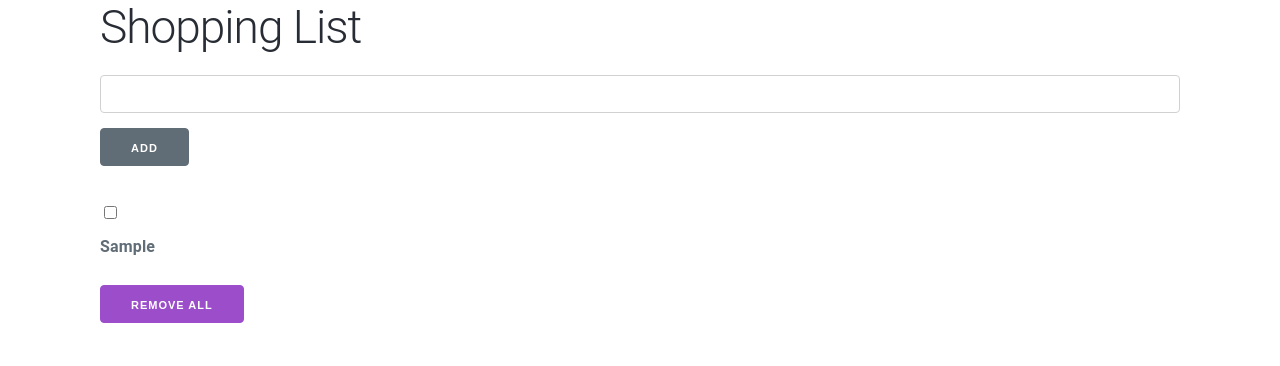
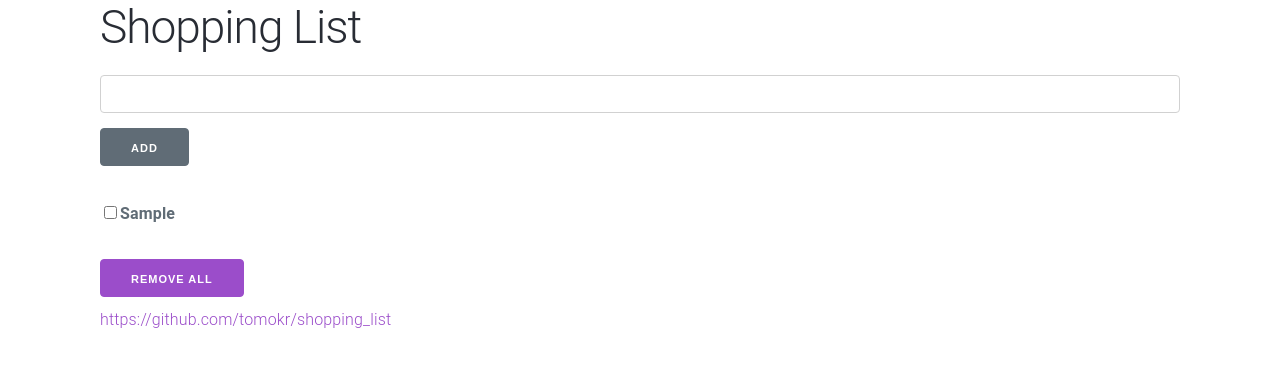
Before and after one commit to tomokr/what_to_bring, a React (Create React App) app: page / in a window 1280 px wide. Both pictures are taken after typing "Sample" into the empty fields and a click on the button "ADD". Shown: the top 366 px of the page. Built offline with nearby package versions, Linux system fonts and the light colour scheme.

Commit message:
Align checkbox

```diff
--- a/src/App.tsx
+++ b/src/App.tsx
@@ -39,8 +39,10 @@ function App() {
               items.map((item, id) => {
                 return (
                   <li key={id}>
-                    <input type="checkbox" id={item} key={id} />
-                    <label key={"label" + id}>{item}</label>
+                    <label key={"label" + id}>
+                      <input type="checkbox" id={item} key={id} />
+                      {item}
+                    </label>
                   </li>
                 );
               })}
@@ -48,6 +50,10 @@ function App() {
         </div>
 
         <button onClick={() => removeAll()}>Remove All</button>
+        <br />
+        <a href="https://github.com/tomokr/shopping_list">
+          https://github.com/tomokr/shopping_list
+        </a>
       </div>
     </Fragment>
   );
```
